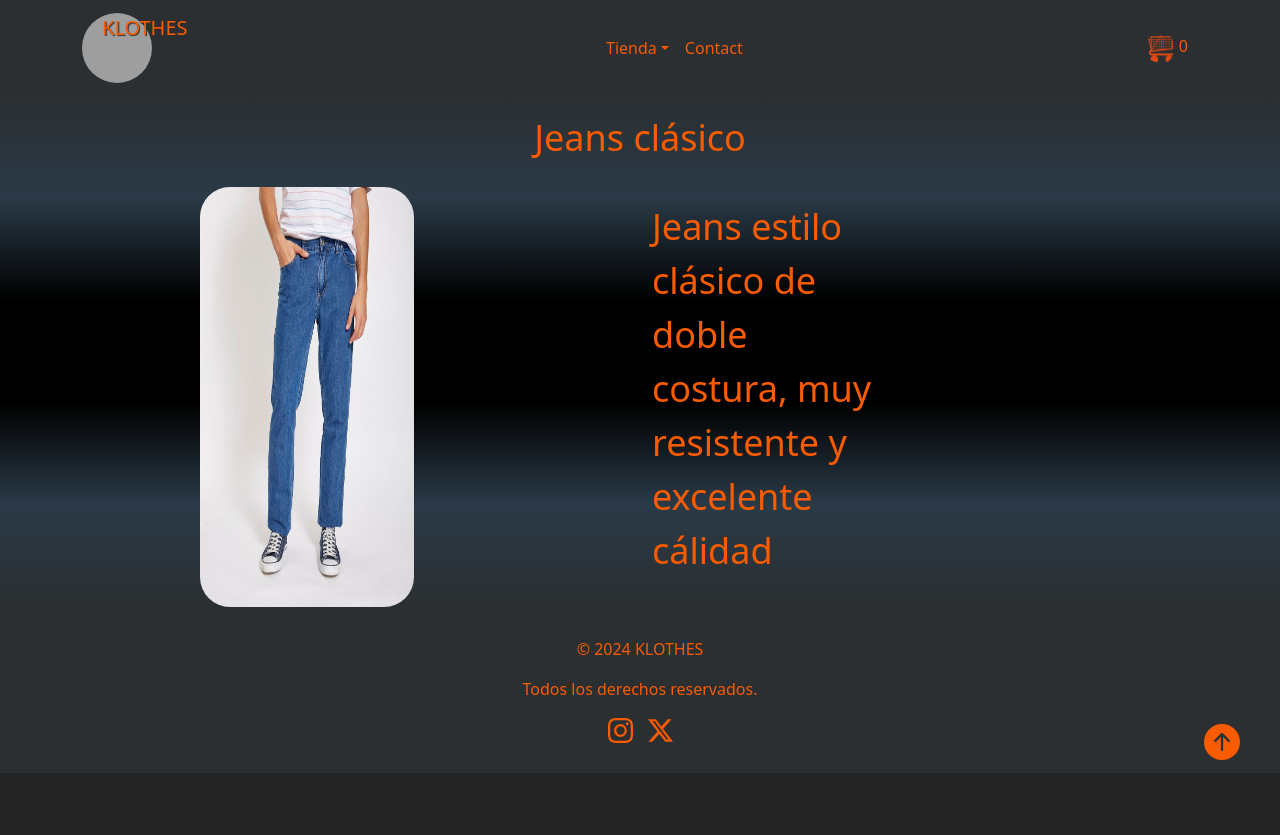
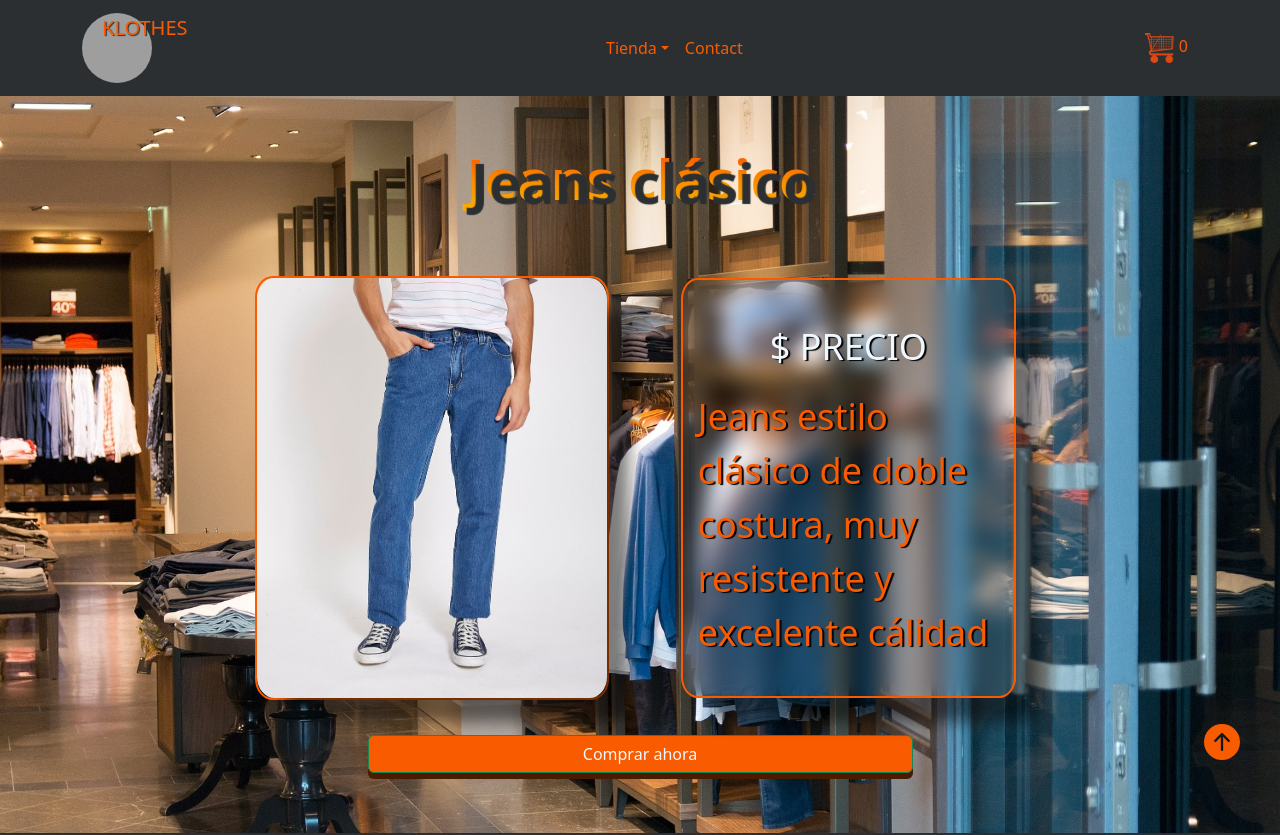
Before and after one commit to ColoSoad/ProyectoFinalReact-Miranda-Joel, a React (Vite) app: page /item/1 in a window 1280 px wide. Shown: the top 835 px of the page. Before the commit the page ends 800 px from the top, so only its background shows below. Built offline with nearby package versions, Linux system fonts and the light colour scheme; grey boxes are pictures that could not be loaded.

Commit message:
Termino estilo y empiezo con funcionalidad para proyecto final

```diff
--- a/src/components/Contacto/Contacto.css
+++ b/src/components/Contacto/Contacto.css
@@ -1,3 +1,11 @@
+.contenedor {
+    background-image: url(../../assets/img/tienda.jpg);
+}
+
+.contacto {
+    padding: 78px 25px 0 25px;
+}
+
 .row {
     justify-content: center;
 }
@@ -12,17 +20,39 @@
     padding-top: 25px;
     font-size: 25px;
     color: rgb(249, 91, 0);
+    text-shadow: 2px 1px 1px black;
 }
 
 .labels {
+    background-color: black;
     padding-right: 15px;
+    padding-left: 10px;
     font-size: 15px;
     color: rgb(249, 91, 0);
+    text-shadow: 2px 1px 1px black;
 }
 .check {
     zoom: 1.3;
+    translate: 5.5px 2.5px;
 }
 
 .btns {
     padding-top: 20px;
 }
+
+.titulo-contacto {
+    text-align: center;
+    font-size: 42px;
+    font-weight: 700;
+    backdrop-filter: blur(10px);
+    margin: 0;
+    text-shadow: 2px 1px 1px black;
+}
+form {
+    backdrop-filter: blur(10px);
+}
+
+.derecha {
+    backdrop-filter: blur(10px);
+    margin-bottom: 25px;
+}
--- a/src/components/Contacto/Contacto.jsx
+++ b/src/components/Contacto/Contacto.jsx
@@ -2,10 +2,11 @@ import '../Contacto/Contacto.css';
 export const Contacto = () => {
     return (
         <section className="container-fluid contenedor">
+            <div className="contacto">
                 <div className="row">
                     <div className="col-md-6">
-                    <div className="mb-3">
-                        <h1>Consulta</h1>
+                        <div className="mb-3 ">
+                            <h1 className="titulo-contacto">Consultas</h1>
                             <form action="">
                                 <label className="box"></label>
                                 <input type="text" className="form-control" name="Nombre" required placeholder="Nombre" />
@@ -25,7 +26,7 @@ export const Contacto = () => {
                                     ></textarea>
                                 </div>
                                 <div>
-                                <label className="labels">Quiero recibir el newsletter</label>
+                                    <label className="labels">* Quiero recibir el newsletter</label>
                                     <input type="checkbox" className="check" />
                                 </div>
                                 <div className="d-grid btns">
@@ -35,7 +36,7 @@ export const Contacto = () => {
                         </div>
                     </div>
                 </div>
-            <div className="row">
+                <div className="row ">
                     <div className="derecha col-md-3">
                         <h2>Contactos</h2>
                         <div>
@@ -47,6 +48,7 @@ export const Contacto = () => {
                         </div>
                     </div>
                 </div>
+            </div>
         </section>
     );
 };
--- a/src/components/Item/Item.css
+++ b/src/components/Item/Item.css
@@ -1,7 +1,6 @@
 .cards {
     height: 400px;
     width: 264px;
-    border-radius: 5%;
     border: 2px solid #2b2f32;
     border-color: rgb(73, 70, 70);
     box-shadow: 26px 28px 15px -4px rgba(0, 0, 0, 0.5);
@@ -13,6 +12,7 @@
     width: 260px;
     object-fit: cover;
     border-radius: 5%;
+    box-shadow: 0 0 0 0 !important;
 }
 
 .cardBody {
--- /dev/null
+++ b/src/components/ItemDetail/ItemDetail.css
@@ -0,0 +1,134 @@
+.titul {
+    backdrop-filter: blur(0px);
+    padding: 25px 0 35px 0;
+    text-shadow: 4px 4px 1px #2b2f32;
+    font-weight: 650;
+    color: rgb(249, 91, 0);
+    text-align: center;
+    font-size: 36px;
+    font-size: 55px;
+    font-weight: 800;
+    background: linear-gradient(to bottom, #fe1e00, #fa9200, #fad400);
+    color: transparent;
+    background-clip: text;
+}
+
+.detail {
+    background-image: url(../../assets/img/tienda.jpg);
+    background-position: center;
+    background-size: cover;
+    background-repeat: no-repeat;
+    padding: 25px;
+}
+
+.imgYdetalle {
+    display: grid;
+    grid-template-columns: 1fr;
+    grid-template-rows: repeat(auto-fill, 400px);
+    row-gap: 25px;
+    column-gap: 25px;
+    place-items: center;
+}
+
+.parrafo {
+    color: rgb(249, 91, 0);
+    text-shadow: 2px 1px 1px black;
+}
+
+.imgleft {
+    width: 350px;
+    height: 420px;
+    border-radius: 5%;
+    box-shadow: 26px 28px 15px -4px rgba(0, 0, 0, 0.5);
+}
+
+.precio {
+    color: aliceblue;
+    padding: 25px 0 0 0;
+    text-shadow: 2px 1px 1px black;
+}
+
+.right {
+    width: 335px;
+    font-size: 36px;
+    backdrop-filter: blur(10px);
+    margin: 0;
+    padding: 15px;
+    margin-top: 25px;
+    border: rgb(249, 91, 0) solid 2px;
+    box-shadow: 26px 28px 15px -4px rgba(0, 0, 0, 0.5);
+    border-radius: 5%;
+}
+
+.divbtn {
+    margin-top: 25px;
+    padding: 15px;
+}
+
+.botonn {
+    color: aliceblue !important;
+    box-shadow: 0px 6px 0px rgb(73, 27, 1);
+    transition: all ease 100ms;
+}
+
+.botonn:hover {
+    color: #2b2f32 !important;
+}
+
+.bot:active {
+    transform: translateY(6px);
+    box-shadow: 0px 0px 0px rgb(73, 27, 1);
+}
+
+.botonn:focus {
+    color: #2b2f32 !important;
+}
+
+@media only screen and (min-width: 800px) and (max-width: 1200px) {
+    .imgYdetalle {
+        display: grid;
+        grid-template-columns: 1fr 1fr;
+        grid-template-rows: repeat(auto-fill, 420px);
+    }
+    .left {
+        margin-left: 0%;
+    }
+
+    .right {
+        height: 420px;
+        margin-right: 0%;
+    }
+}
+
+@media only screen and (min-width: 1200px) and (max-width: 2024px) {
+    .imgYdetalle {
+        display: grid;
+        grid-template-columns: 1fr 1fr;
+        grid-template-rows: repeat(auto-fill, 420px);
+    }
+
+    .divbtn {
+        margin-top: 25px;
+        padding: 35px;
+    }
+
+    .left {
+        margin-top: 45px;
+        margin-left: 35%;
+        border: rgb(249, 91, 0) solid 2px;
+        border-radius: 5%;
+    }
+
+    .right {
+        height: 420px;
+        margin-right: 35%;
+        margin-top: 45px;
+        border: rgb(249, 91, 0) solid 2px;
+        box-shadow: 26px 28px 15px -4px rgba(0, 0, 0, 0.5);
+        border-radius: 5%;
+    }
+
+    .precio {
+        text-align: center;
+    }
+}
--- a/src/components/ItemDetail/ItemDetail.jsx
+++ b/src/components/ItemDetail/ItemDetail.jsx
@@ -1,18 +1,23 @@
+import '../ItemDetail/ItemDetail.css';
+import 'bootstrap/dist/css/bootstrap.min.css';
+
 export const ItemDetail = ({ item }) => {
     return (
-        <div className="details">
-            <div className="detail">
-                <h1>{item.producto}</h1>
-                <div className="imgYdetalle container-fluid">
-                    <div className="row">
-                        <div className="left col-md-6">
-                            <img src={item.img} alt={item.producto} className="col-md-6" />
-                        </div>
-                        <div className="right col-md-6">
-                            <p className="col-md-6 parra">{item.detalle}</p>
-                        </div>
-                    </div>
+        <div className="detail">
+            <h1 className="titul">{item.producto}</h1>
+            <div className="imgYdetalle">
+                <div className="left">
+                    <img src={item.img} alt={item.producto} className="col-md-6 imgleft" />
                 </div>
+                <div className="right ">
+                    <p className="precio">$ PRECIO</p>
+                    <p className="parrafo">{item.detalle}</p>
+                </div>
+            </div>
+            <div className="d-grid gap-2 col-6 mx-auto divbtn">
+                <button type="button" className="botonn bot btn btn-success">
+                    Comprar ahora
+                </button>
             </div>
         </div>
     );
--- a/src/components/ItemDetailContainer/ItemDetailContainer.css
+++ /dev/null
@@ -1,34 +0,0 @@
-h1 {
-    padding: 20px;
-    color: rgb(249, 91, 0);
-    text-align: center;
-    font-weight: normal;
-    font-size: 36px;
-}
-
-.detail {
-    background: linear-gradient(#2b2f32, #2a3a47, #000, #000, #2a3a47, #2b2f32);
-}
-
-.parra {
-    color: rgb(249, 91, 0);
-}
-
-img {
-    height: 420px;
-    width: auto;
-    border-radius: 30px;
-}
-
-.left {
-    padding-left: 200px;
-}
-
-.right {
-    padding-right: 150px;
-    font-size: 36px;
-}
-
-.row {
-    align-items: center;
-}
--- a/src/components/ItemDetailContainer/ItemDetailContainer.jsx
+++ b/src/components/ItemDetailContainer/ItemDetailContainer.jsx
@@ -2,7 +2,6 @@ import { useState, useEffect } from 'react';
 import { useParams } from 'react-router-dom';
 import { ItemDetail } from '../ItemDetail/ItemDetail';
 import data from '../../data/productos.json';
-import '../ItemDetailContainer/ItemDetailContainer.css';
 
 export const ItemDetailContainer = () => {
     const [item, setItem] = useState(null);
--- a/src/components/ItemListContainer/ItemListContainer.css
+++ b/src/components/ItemListContainer/ItemListContainer.css
@@ -1,14 +1,4 @@
 .contenedor {
     background: linear-gradient(#2b2f32, #2a3a47, #000, #000, #2a3a47, #2b2f32);
+    margin: 0%;
 }
-
-.titulo {
-    font-size: 55px;
-    font-weight: 800;
-    background: linear-gradient(#fe1e00, #fa9200, #fad400);
-    background-position: center;
-    background-size: cover;
-    background-repeat: no-repeat;
-    color: transparent;
-    background-clip: text;
-}
--- a/src/components/ItemListContainer/ItemListContainer.jsx
+++ b/src/components/ItemListContainer/ItemListContainer.jsx
@@ -3,6 +3,7 @@ import { useParams } from 'react-router-dom';
 import '../ItemListContainer/ItemListContainer.css';
 import { ItemList } from '../ItemList/ItemList';
 import data from '../../data/productos.json';
+import { Titulo } from '../Titulo/Titulo';
 
 export const ItemListContainer = () => {
     const [items, setItems] = useState([]);
@@ -22,9 +23,7 @@ export const ItemListContainer = () => {
     }, [id]);
     return (
         <div className="contenedor">
-            <h1 className="titulo">
-                Tienda <hr /> {id}
-            </h1>
+            <Titulo id={id} />
             <ItemList items={items} />
         </div>
     );
--- /dev/null
+++ b/src/components/Titulo/Titulo.css
@@ -0,0 +1,15 @@
+.div-titulo {
+    background-color: #2b2f32;
+}
+
+.titulo {
+    backdrop-filter: blur(10px);
+    text-align: center;
+    font-size: 55px;
+    font-weight: 800;
+    background: linear-gradient(to bottom, #fe1e00, #fa9200, #fad400);
+    color: transparent;
+    background-clip: text;
+    margin-bottom: 0px;
+    padding-bottom: 5px;
+}
--- /dev/null
+++ b/src/components/Titulo/Titulo.jsx
@@ -0,0 +1,17 @@
+import '../Titulo/Titulo.css';
+
+export const Titulo = (props) => {
+    if (props.id) {
+        return (
+            <div className="div-titulo">
+                <h2 className="titulo">{props.id}</h2>
+            </div>
+        );
+    } else {
+        return (
+            <div className="div-titulo">
+                <h1 className="titulo">Tienda</h1>
+            </div>
+        );
+    }
+};
```
Lines whose indentation alone changed are shown as unchanged.
